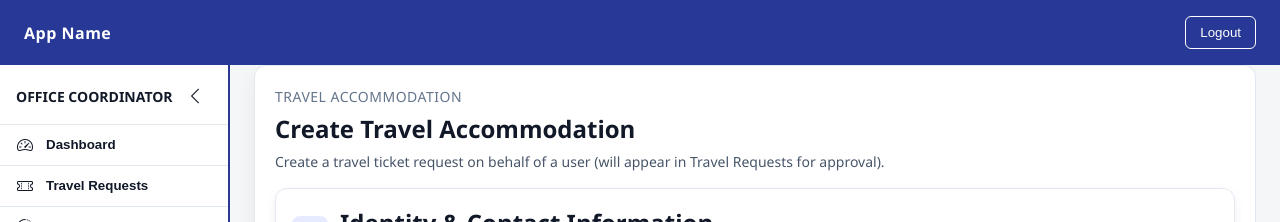
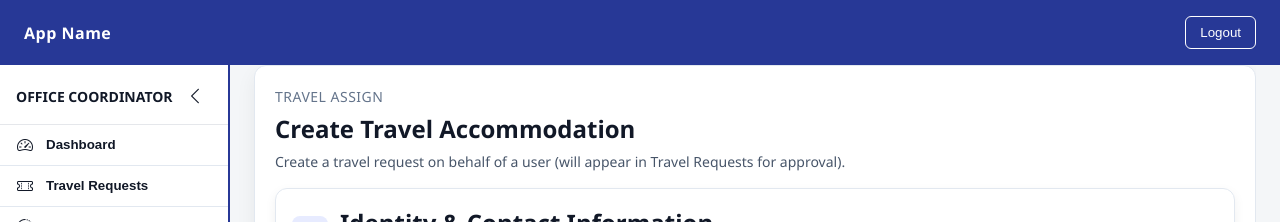
Before and after one commit to verdiezairawan/booking-driver-ticket-request, a React app in the folder frontend/: page /office/travel-accommodation in a window 1280 px wide. Shown: the top 222 px of the page. Built offline with nearby package versions, Linux system fonts and the light colour scheme; no server answers; sample sign-in values are in the browser's storage; the HTML template or start-up script is replaced by a standard one.

Commit message:
modify font

```diff
--- a/frontend/src/pages/OfficeTicketHistory.jsx
+++ b/frontend/src/pages/OfficeTicketHistory.jsx
@@ -404,9 +404,9 @@ function OfficeTicketHistory() {
 
         <section className="office-content">
           <header className="office-header">
-            <p className="eyebrow">Ticket History</p>
-            <h1>Travel Accommodation History</h1>
-            <p className="muted">All processed ticket requests (non-pending)</p>
+            <p className="eyebrow">Travel Status & History</p>
+            <h1>List of all  travel status & history</h1>
+            <p className="muted">All processed travel requests (non-pending)</p>
           </header>
 
           <div className="form-actions">
--- a/frontend/src/pages/OfficeTicketRequests.jsx
+++ b/frontend/src/pages/OfficeTicketRequests.jsx
@@ -172,8 +172,8 @@ function OfficeTicketRequests() {
 
         <section className="office-content">
           <header className="office-header">
-            <p className="eyebrow">List of all Travel Accommodation requests</p>
-            <h1>Travel Accommodation Requests</h1>
+            <p className="eyebrow">Travel Accommodation Requests</p>
+            <h1>List of all travel accommodation requests</h1>
             <p className="muted">Manage ticket approvals and assignments</p>
           </header>
 
--- a/frontend/src/pages/OfficeTravelAccommodation.jsx
+++ b/frontend/src/pages/OfficeTravelAccommodation.jsx
@@ -152,9 +152,9 @@ function OfficeTravelAccommodation() {
 
         <section className="office-content">
           <header className="office-header">
-            <p className="eyebrow">Travel Accommodation</p>
+            <p className="eyebrow">Travel Assign</p>
             <h1>Create Travel Accommodation</h1>
-            <p className="muted">Create a travel ticket request on behalf of a user (will appear in Travel Requests for approval).</p>
+            <p className="muted">Create a travel request on behalf of a user (will appear in Travel Requests for approval).</p>
           </header>
 
           <form className="ticket-form" onSubmit={handleSubmit}>
```
